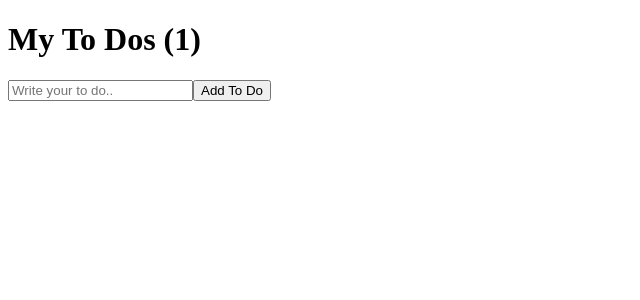
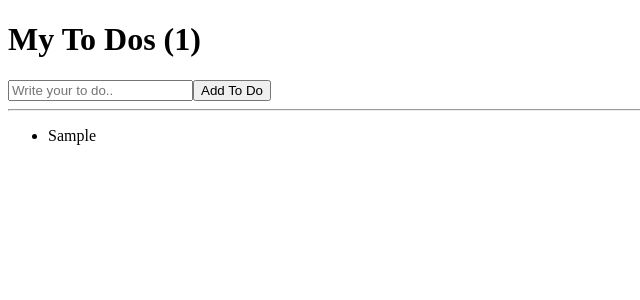
Before and after one commit to denist2322/React_project, a React (Create React App) app: page / in a window 1280 px wide. Both pictures are taken after typing "Sample" into the empty fields and a click on the button "Add To Do". Shown: the top 300 px of the page, without its empty margins (0-640 px from the left). Built offline with nearby package versions, Linux system fonts and the light colour scheme.

Commit message:
todolist2 & how to use map

```diff
--- a/src/App.js
+++ b/src/App.js
@@ -10,6 +10,7 @@ function App() {
       return;
     }
     setTodos((currentArray) => [todo, ...currentArray]);
+    // todo로 받은 것을 현재 배열에 있는 것과 함께 setTodos에 보냄
     setTodo("");
   };
   console.log(todos);
@@ -25,6 +26,14 @@ function App() {
         />
         <button>Add To Do</button>
       </form>
+      <hr />
+      <ul>
+        {todos.map((item, index) => (
+          <li key={index}>{item}</li>
+          // 기존의 배열을 사용자 기호에 맞게 바꿈.
+          // key값을 써줘야 console에서 오류가 없다.
+        ))}
+      </ul>
     </div>
   );
 }
```
